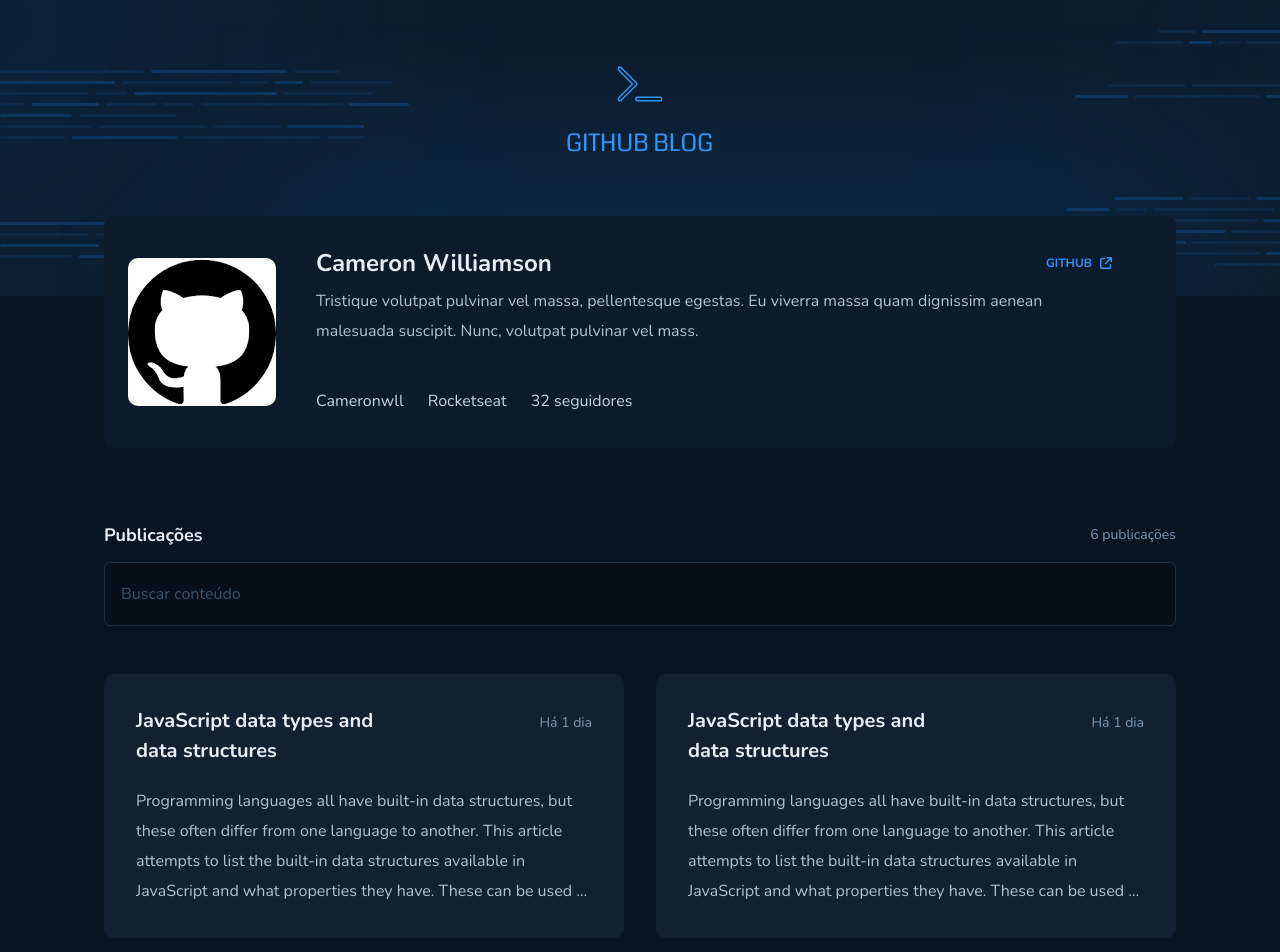
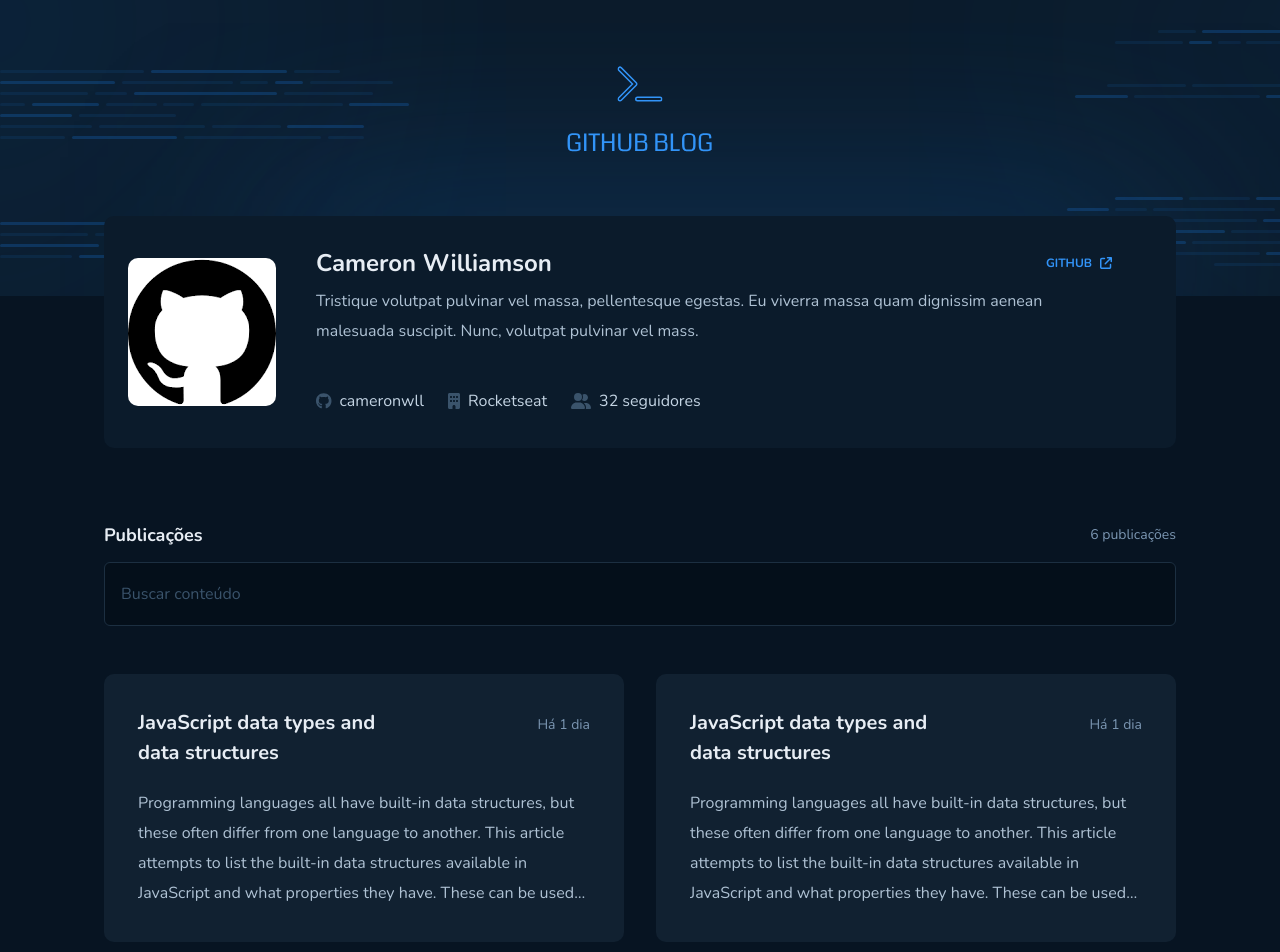
Before and after one commit to tiago-forward/github-blog-desafio-react, a React (Vite) app: page / in a window 1280 px wide. Shown: the top 952 px of the page. Built offline with nearby package versions, Linux system fonts and the light colour scheme.

Commit message:
finalized all styles in the blog section

```diff
--- a/package.json
+++ b/package.json
@@ -11,6 +11,8 @@
   },
   "dependencies": {
     "@fortawesome/fontawesome-svg-core": "^6.6.0",
+    "@fortawesome/free-brands-svg-icons": "^6.6.0",
+    "@fortawesome/free-regular-svg-icons": "^6.6.0",
     "@fortawesome/free-solid-svg-icons": "^6.6.0",
     "@fortawesome/react-fontawesome": "^0.2.2",
     "react": "^18.3.1",
--- a/src/components/ProfileCard/index.tsx
+++ b/src/components/ProfileCard/index.tsx
@@ -1,6 +1,9 @@
 import { ProfileContainer, ProfileContent } from "./styles";
 
 import { Link } from "../Link";
+import { FontAwesomeIcon } from "@fortawesome/react-fontawesome";
+import { faBuilding, faUserGroup } from "@fortawesome/free-solid-svg-icons";
+import { faGithub } from "@fortawesome/free-brands-svg-icons";
 
 export function ProfileCard() {
     return (
@@ -20,15 +23,15 @@
                 <footer>
                     <ul className="info">
                         <li className="username">
-
-                            Cameronwll
+                            <FontAwesomeIcon icon={faGithub} className="icon" />
+                            cameronwll
                         </li>
                         <li className="username">
-
+                            <FontAwesomeIcon icon={faBuilding} className="icon" />
                             Rocketseat
                         </li>
                         <li className="username">
-
+                            <FontAwesomeIcon icon={faUserGroup} className="icon" />
                             32 seguidores
                         </li>
                     </ul>
--- a/src/components/ProfileCard/styles.ts
+++ b/src/components/ProfileCard/styles.ts
@@ -52,6 +52,14 @@
         .username {
             font-size: 1rem;
             color: ${props => props.theme['base-subtitle']};
+
+            display: flex;
+            align-items: center;
+            gap: 0.5rem;
+
+            .icon {
+                color: ${props => props.theme['base-label']};
+            }
         }
     }
 `
--- a/src/pages/Blog/components/PostCard/styles.ts
+++ b/src/pages/Blog/components/PostCard/styles.ts
@@ -5,9 +5,15 @@
 
     border-radius: 10px;
     padding: 2rem;
+    border: 2px solid transparent;
 
     overflow: hidden;
     text-overflow: ellipsis;
+
+    &:hover {
+        cursor: pointer;
+        border: 2px solid ${props => props.theme["base-label"]};
+    }
 
     header {
         display: flex;
```
Also changed, not shown: 1 other file (tests, documents, lock files or other folders).
